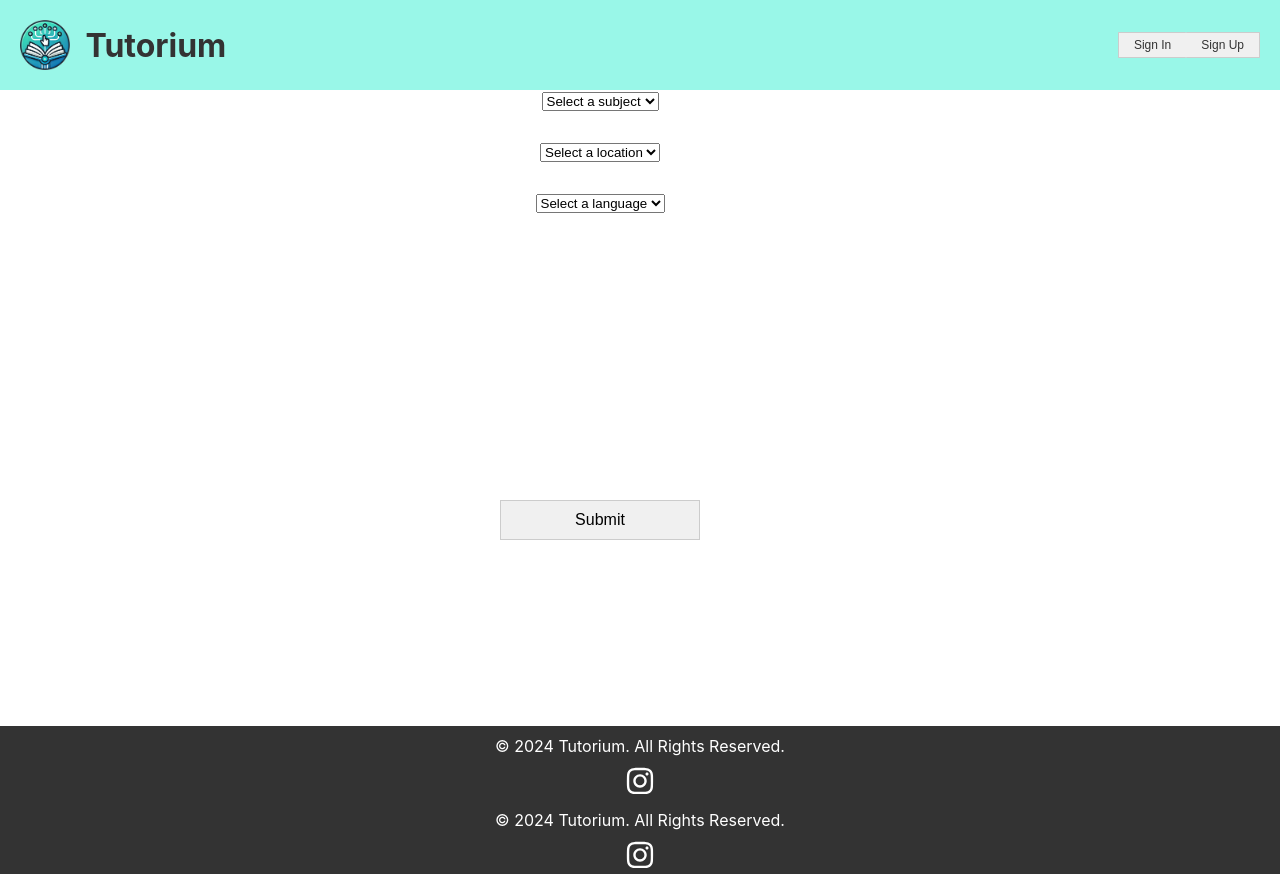
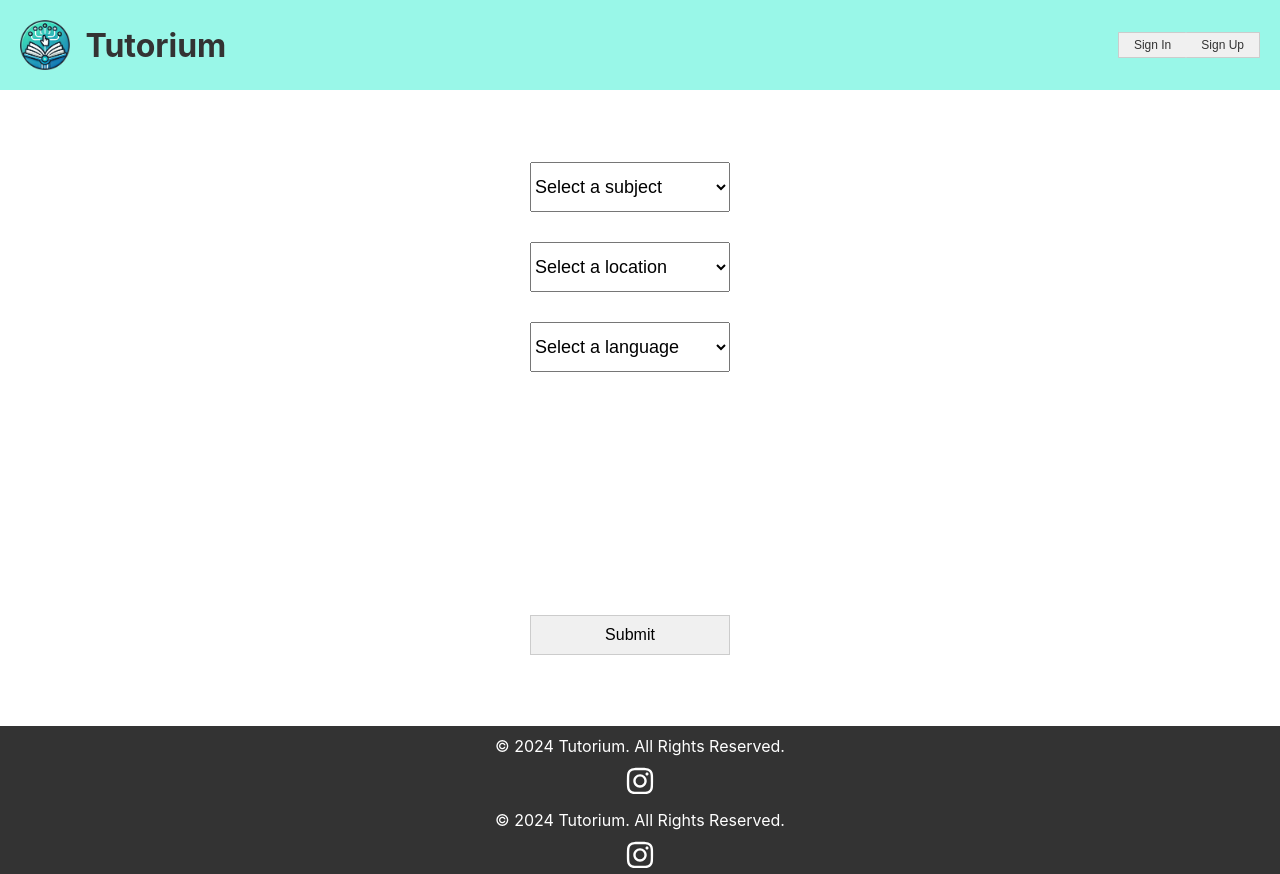
Before and after one commit to travislee7/Tutorium-Front-End, a React (Create React App) app in the folder tutor-frontend/: page / in a window 1280 px wide. Built offline with nearby package versions, Linux system fonts and the light colour scheme.

Commit message:
Made the dropdown menus bigger and more centered

```diff
--- a/tutor-frontend/src/pages/LandingPage.js
+++ b/tutor-frontend/src/pages/LandingPage.js
@@ -31,7 +31,7 @@ function LandingPage() {
                 </select>
             </div>
             {/* Language Select */}
-            <div className="subject-select">
+            <div className="language-select">
                 <select>
                     <option value="0">Select a language</option>
                     <option value="1">English</option>
--- a/tutor-frontend/src/styles/LandingPage.css
+++ b/tutor-frontend/src/styles/LandingPage.css
@@ -50,15 +50,18 @@
 .dropdown-container, .submitbutton {
     display: flex;
     flex-direction: column;
+    justify-content: center;
     gap: 30px; /* Space between the dropdowns */
     width: 200px; /* Set a fixed width for both dropdowns */
     flex-grow: 1;
 }
 
 /* Styling for each dropdown container */
-.subject-select, .location-select {
-    width: 100%;
-    margin-left: 500px;
+.subject-select, .location-select, .language-select,.subject-select select, .location-select select, .language-select select {
+    width: 100%; /* Keep it responsive */
+    height: 50px; /* Increase height */
+    font-size: 18px; /* Increase font size */
+    margin-left: 265px; /* Keep the left margin */
 }
 
 /* Button styling for dropdowns */
@@ -66,7 +69,7 @@ button {
     width: 100%;
     padding: 10px;
     margin-top: 50px;
-    margin-left: 500px;
+    margin-left: 530px;
     background-color: #f0f0f0;
     border: 1px solid #ccc;
     text-align: center;
```
